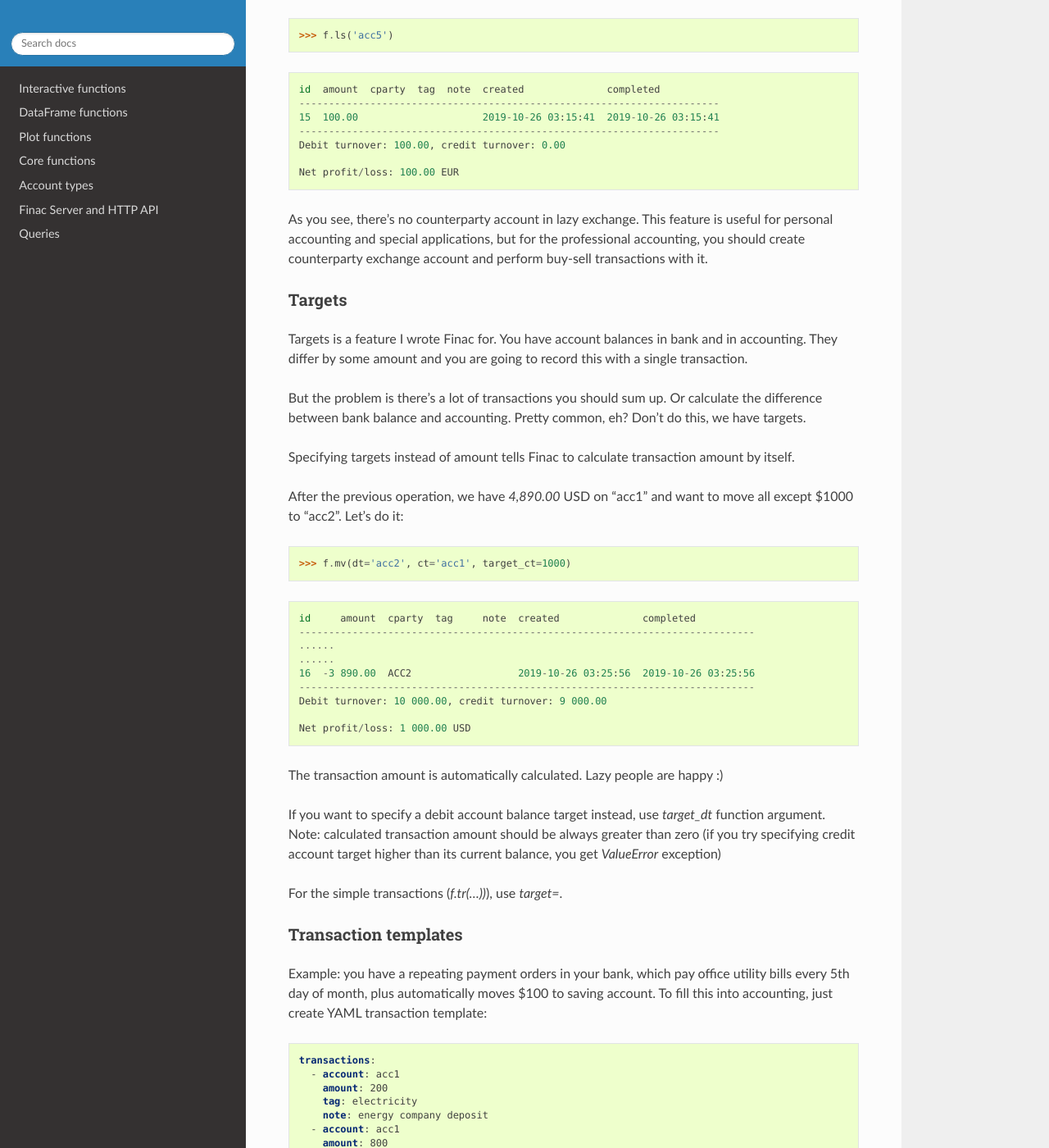
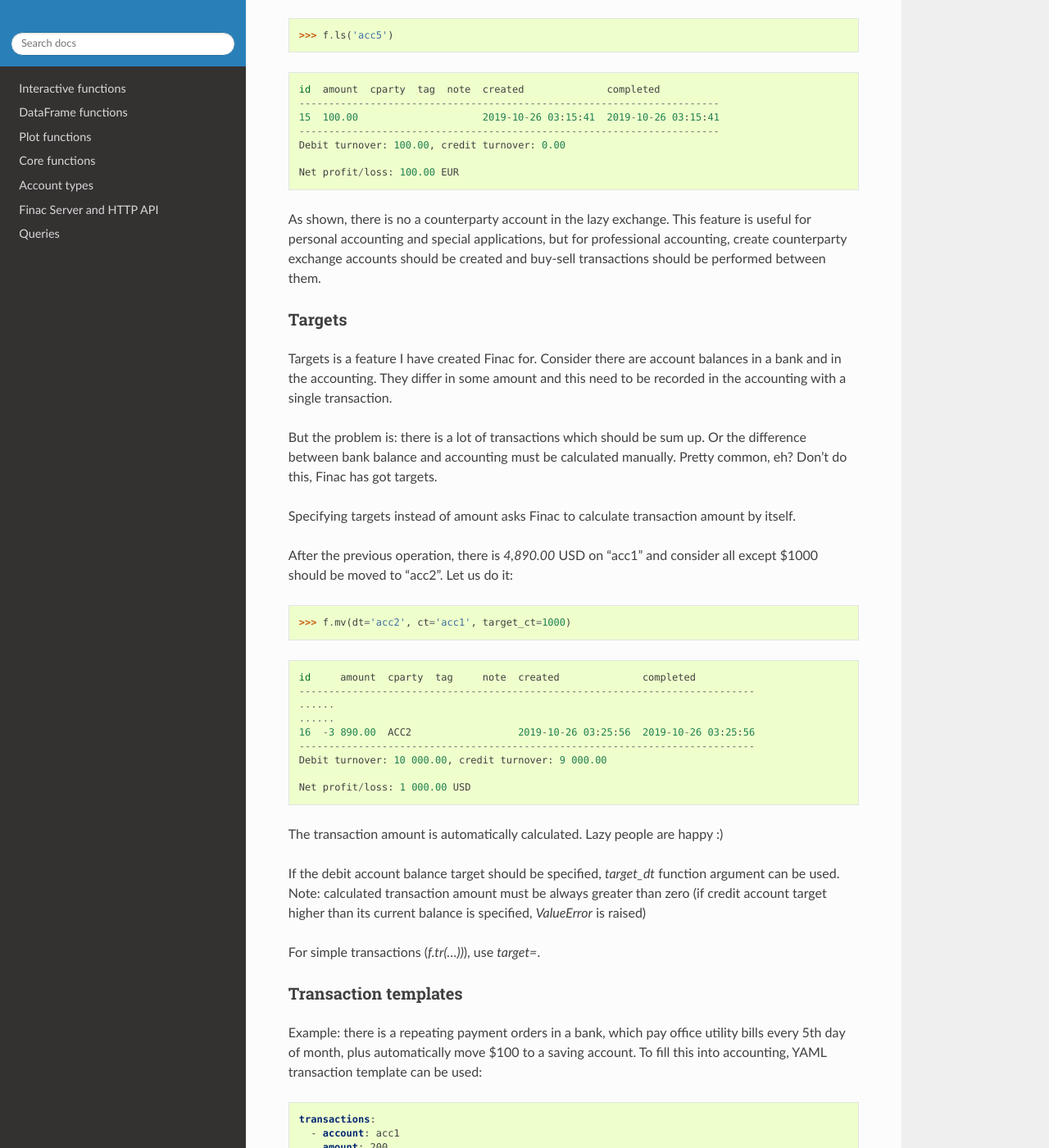
Before and after one commit to alttch/finac, a Sphinx documentation site: the page built from doc/readme.rst, in a window 1280 px wide and 1400 px high, scrolled down 3464 px. Shown: the whole window at 82% size. Built offline with Sphinx 7.4.7 and the Read the Docs theme 2.0.0, drawn with Linux system fonts in a browser that asks for light colours; some of the changed text lies outside the part shown.

Commit message:
readme.rst

```diff
--- a/doc/readme.rst
+++ b/doc/readme.rst
@@ -2,20 +2,20 @@
 =======================================
 
 Finac is a library and function set for Jupyter/ipython, which provides
-a double-entry bookkeeping database.
+the double-entry bookkeeping database.
 
 Finac is simple, open and free. It can work with SQLite or any database
 supported by SQLAlchemy (tested: SQLite, MySQL, PostgreSQL).
 
-You can use Finac either in interactive mode with
+Finac can be used either in the interactive mode with
 `Jupyter <https://jupyter.org/>`__,
 `Spyder-IDE <https://www.spyder-ide.org/>`__, ipython or other similar
-environment or embed Finac library into own projects. The library may be
-used in accounting applications as well it’s useful for the fin-tech
-services.
+environment or Finac library can be embedded into 3rd party projects.
+The library can be used in accounting applications and is useful for
+fin-tech services.
 
 Finac supports multiple currencies, simple transactions, double-entry
-bookkeeping transactions, watches overdrafts, balance limits and has
+bookkeeping transactions, watches overdrafts, balance limits and has got
 many useful features, which make accounting simple and fun.
 
 Install
@@ -52,19 +52,19 @@
 -  transact.d_created
 -  transact.deleted
 
-Depending to your database type, it’s REQUIRED to convert these columns
+Depending to the database type, it’s REQUIRED to convert these columns
 to either DATETIME (SQLite, for MySQL DATETIME(6) recommended) or
 TIMESTAMPTZ (PostgreSQL, with timezone).
 
 How to use in interactive mode
 ------------------------------
 
-Finac database contain 3 entity types:
+Finac database contains 3 entity types:
 
 -  **asset** currency, ISIN, stock code etc., currencies “USD” and “EUR”
-   are created automatically. Finac doesn’t divide assets into
+   are created automatically. Finac does not separate assets into
    currencies, property and other. This allows creating applications for
-   the various areas using the single library.
+   various areas using the single library.
 
 -  **account** bank account, counterparty account, tax account, special
    account etc. Everything is accounts :)
@@ -72,10 +72,10 @@
 -  **transaction** movements from (credit) / to (debit) and between
    accounts
 
-Assets have **rates** - value of one asset, relative to other.
+Assets have got **rates** - the value of one asset, relative to other.
 
 Transactions can be simple (no counterparty) or classic double-entry
-bookkeeping (between debit and credit account)
+bookkeeping (between debit and credit account).
 
 .. code:: python
 
@@ -141,15 +141,15 @@
 .. code:: python
 
    # display assets pie chart, (wrapper for matplotlib.pyplot, requires Jupyter,
-   # Spyder-IDE or similar interactive environment)
+   # Spyder-IDE or a similar interactive environment)
    f.pie()
 
 Note: when addressing currencies and accounts both in interactive and
-API mode, you should use account and asset codes as object identifiers.
+API mode, account and asset codes should be used as object identifiers.
 **All codes are case-insensitive**.
 
-Inside database, Finac uses numeric IDs to connect objects, so all their
-codes can be changed without any problems.
+Inside database Finac uses numeric IDs to connect objects, so the codes
+can be changed without any problems.
 
 Special features
 ----------------
@@ -157,8 +157,9 @@
 Lazy exchange
 ~~~~~~~~~~~~~
 
-Finac can automatically move assets between accounts with different
-currencies, if exchange rate is set or specified in transaction details:
+Finac can automatically move assets between accounts having different
+currencies if exchange rate is set or specified in the transaction
+details:
 
 .. code:: python
 
@@ -198,27 +199,30 @@
 
    Net profit/loss: 100.00 EUR
 
-As you see, there’s no counterparty account in lazy exchange. This
+As shown, there is no a counterparty account in the lazy exchange. This
 feature is useful for personal accounting and special applications, but
-for the professional accounting, you should create counterparty exchange
-account and perform buy-sell transactions with it.
+for professional accounting, create counterparty exchange accounts
+should be created and buy-sell transactions should be performed between
+them.
 
 Targets
 ~~~~~~~
 
-Targets is a feature I wrote Finac for. You have account balances in
-bank and in accounting. They differ by some amount and you are going to
-record this with a single transaction.
+Targets is a feature I have created Finac for. Consider there are
+account balances in a bank and in the accounting. They differ in some
+amount and this need to be recorded in the accounting with a single
+transaction.
 
-But the problem is there’s a lot of transactions you should sum up. Or
-calculate the difference between bank balance and accounting. Pretty
-common, eh? Don’t do this, we have targets.
+But the problem is: there is a lot of transactions which should be sum
+up. Or the difference between bank balance and accounting must be
+calculated manually. Pretty common, eh? Don’t do this, Finac has got
+targets.
 
-Specifying targets instead of amount tells Finac to calculate
-transaction amount by itself.
+Specifying targets instead of amount asks Finac to calculate transaction
+amount by itself.
 
-After the previous operation, we have *4,890.00* USD on “acc1” and want
-to move all except $1000 to “acc2”. Let’s do it:
+After the previous operation, there is *4,890.00* USD on “acc1” and
+consider all except $1000 should be moved to “acc2”. Let us do it:
 
 ::
 
@@ -239,20 +243,20 @@
 The transaction amount is automatically calculated. Lazy people are
 happy :)
 
-If you want to specify a debit account balance target instead, use
-*target_dt* function argument. Note: calculated transaction amount
-should be always greater than zero (if you try specifying credit account
-target higher than its current balance, you get *ValueError* exception)
+If the debit account balance target should be specified, *target_dt*
+function argument can be used. Note: calculated transaction amount must
+be always greater than zero (if credit account target higher than its
+current balance is specified, *ValueError* is raised)
 
-For the simple transactions (*f.tr(…))*), use *target=*.
+For simple transactions (*f.tr(…))*), use *target=*.
 
 Transaction templates
 ~~~~~~~~~~~~~~~~~~~~~
 
-Example: you have a repeating payment orders in your bank, which pay
-office utility bills every 5th day of month, plus automatically moves
-$100 to saving account. To fill this into accounting, just create YAML
-transaction template:
+Example: there is a repeating payment orders in a bank, which pay office
+utility bills every 5th day of month, plus automatically move $100 to a
+saving account. To fill this into accounting, YAML transaction template
+can be used:
 
 .. code:: yaml
 
@@ -272,18 +276,18 @@
        note: rainy day savings
 
 then create a cron job which calls
-*f.transaction_apply(“/path/to/file.yml”)* and that’s it.
+*f.transaction_apply(“/path/to/file.yml”)* and that is it.
 
 Actually, transaction templates are useful for any repeating operations.
-You may specify all same arguments, as for the core functions.
+The same arguments, as for the core functions, can be specified.
 
 Number formatting
 ~~~~~~~~~~~~~~~~~
 
-Finac doesn’t use system locale. If you input amounts and targets as
-strings, you may input them in any format and Finac will try converting
-it to the float numeric automatically. The following values for amounts
-and targets are valid and will be automatically parsed:
+Finac does not use system locale. If amounts and targets are inputted as
+strings, they can be specified in any format and Finac tries converting
+strings into float numeric automatically. The following values for
+amounts and targets are valid and are automatically parsed:
 
 -  1 000,00 = 1000.0
 -  1,000.00 = 1000.0
@@ -296,7 +300,7 @@
 ~~~~~~~~~~~~~~~~
 
 If account is passive, its assets are decremented from totals. To create
-passive account, use *passive* argument:
+passive account, *passive* argument must be used:
 
 .. code:: python
 
@@ -308,20 +312,20 @@
 Data multiplier
 ~~~~~~~~~~~~~~~
 
-Depending on data, it may be useful to store numeric values in database
-as integers instead of floats. Finac library has built-in data
-multiplier feature, to enable it, set *multiplier=N* in *finac.init()*
-method, e.g. *multiplier=1000* if you want to store integers in tables
-and have data with max precision 3 digits after comma.
+Depending on data, it may be useful to store numeric values in the
+database as integers instead of floats. Finac library has got a built-in
+data multiplier feature. To enable it, set *multiplier=N* in
+*finac.init()* method, e.g. *multiplier=1000*. This makes Finac to store
+integers into tables and use the max precision of 3 digits after comma.
 
-Note: you must manually convert table fields to numeric/integer types,
-and multiply them if performing data multiplier implementation on living
-database.
+Note: table fields must be manually converted to numeric/integer types.
+In production databases the field values must be also manually
+multiplied.
 
-Full list of tables and fields is available in dict
-*finac.core.multiply_fields*.
+Full list of tables and fields, required to be converted, is available
+in the dict *finac.core.multiply_fields*.
 
-Note: multiplier can be used only with integer and numeric(X) field
+Note: the multiplier can be used only with integer and numeric(X) field
 types, as core conversion functions always return rounded value.
 
 How to embed Finac library into own project
@@ -339,6 +343,6 @@
 Enterprise server and support
 -----------------------------
 
-Want to integrate Finac into your enterprise app or service? Need a
+Want to integrate Finac into an own enterprise app or service? Need a
 support? Check `Finac Enterprise
 Server <https://www.altertech.com/products/fes/>`__.
```
Also changed, not shown: other parts of doc/readme.rst (+2 -2 lines).
